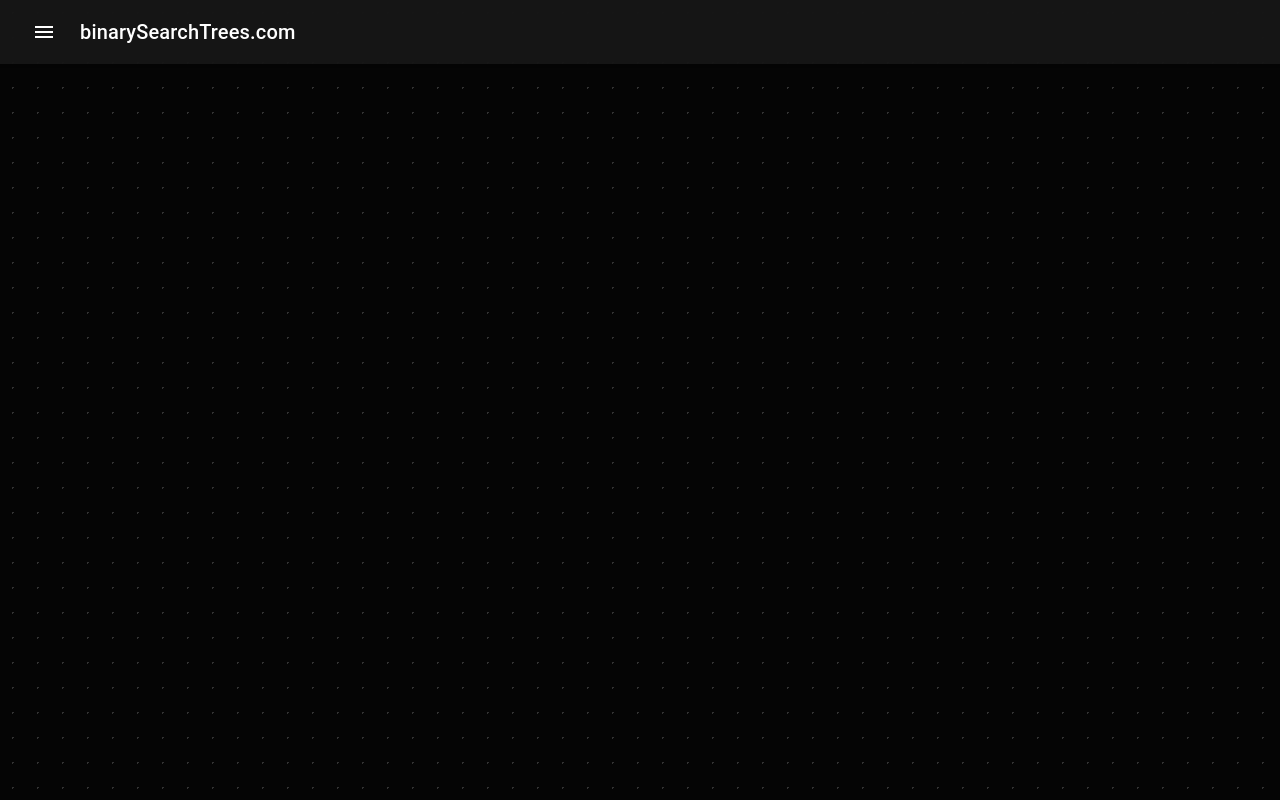
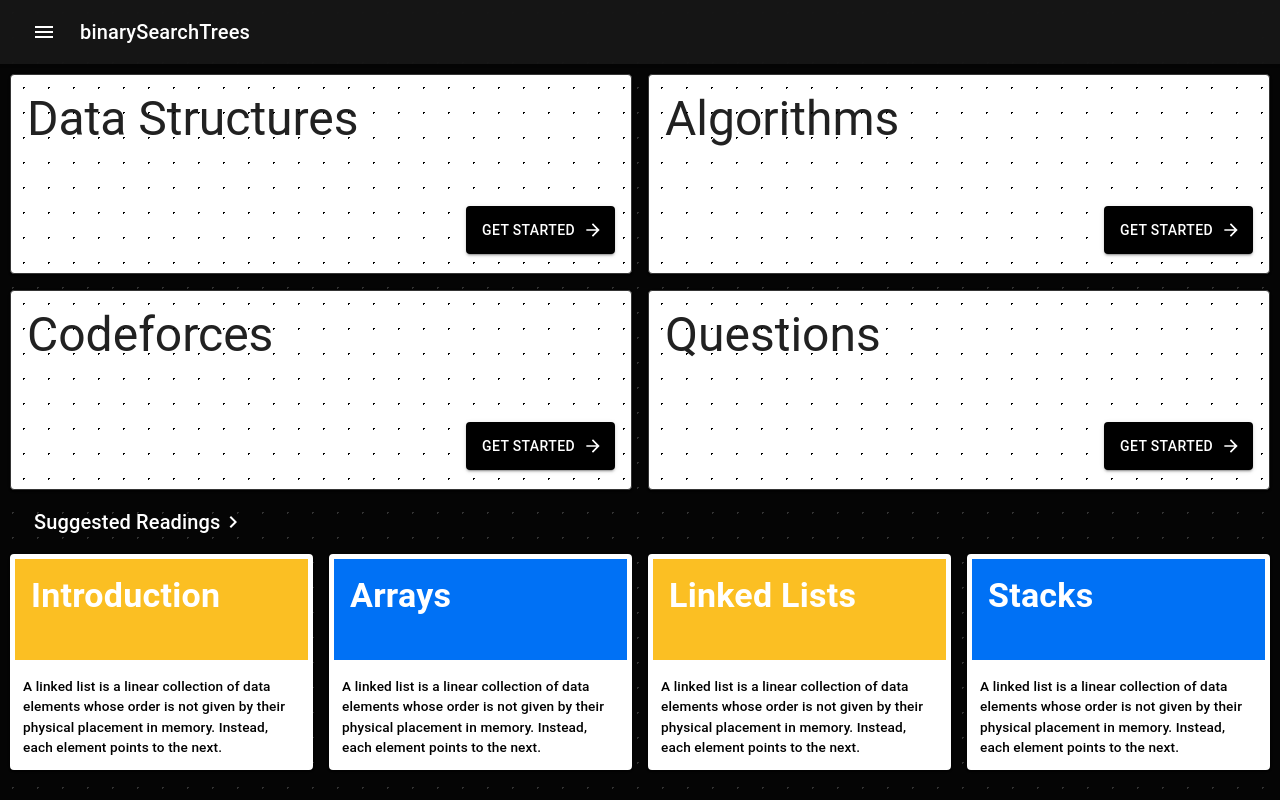
Before and after one commit to hmansh/algorithms, a React (Create React App) app: page / in a window 1280 px wide. Built offline with nearby package versions, Linux system fonts and the light colour scheme.

Commit message:
Added More Functions

```diff
--- a/package.json
+++ b/package.json
@@ -12,6 +12,7 @@
     "@testing-library/react": "^12.1.2",
     "@testing-library/user-event": "^13.5.0",
     "axios": "^0.24.0",
+    "proptypes": "^1.1.0",
     "react": "^17.0.2",
     "react-dom": "^17.0.2",
     "react-markdown": "^7.1.2",
--- a/public/index.html
+++ b/public/index.html
@@ -28,7 +28,7 @@
       work correctly both with client-side routing and a non-root public URL.
       Learn how to configure a non-root public URL by running `npm run build`.
     -->
-    <title>React App</title>
+    <title>BinarySearchTrees</title>
   </head>
   <body>
     <noscript>You need to enable JavaScript to run this app.</noscript>
--- a/src/App.js
+++ b/src/App.js
@@ -1,41 +1,25 @@
 import React, {useState, useEffect} from 'react';
 import './styles/App.css';
 import Box from '@mui/material/Box';
-import Drawer from '@mui/material/Drawer';
-import Toolbar from '@mui/material/Toolbar';
-import Typography from '@mui/material/Typography';
-import Divider from '@mui/material/Divider';
-import IconButton from '@mui/material/IconButton';
-import MenuIcon from '@mui/icons-material/Menu';
-import ListItem from '@mui/material/ListItem';
-import ListItemText from '@mui/material/ListItemText';
-import COLORS from './utils/Colors';
 import View from './components/View/View';
 import {
-  MyList,
-  AppBar,
   DrawerHeader,
   Main,
 } from './components/CustomComponents/CustomComponents';
-import {BrowserRouter, Link} from 'react-router-dom';
+import HeaderDrawer from './components/HeaderDrawer/HeaderDrawer';
+import {BrowserRouter} from 'react-router-dom';
 import {algorithmsTopics, dataStructureTopics} from './utils/staticData';
 
-const drawerWidth = 350;
-
 export default function App() {
-  // const theme = useTheme();
   const [drawerOpen, setDrawerOpen] = React.useState(false);
   const [currentTopic, setCurrentTopic] = React.useState('data-structures');
+  const [currentSubTopic, setCurrentSubTopic] = React.useState('');
+  const [blogUid, setBlogUid] = React.useState(0);
+  const [drawerItems, setDrawerItems] = useState([]);
 
   const handleDrawerOperation = () => {
     setDrawerOpen((prev) => !prev);
   };
-
-  const handleCurrentTopic = (topic) => {
-    setCurrentTopic(topic);
-  };
-
-  const [drawerItems, setDrawerItems] = useState([]);
 
   useEffect(() => {
     setDrawerItems([
@@ -81,76 +65,12 @@ export default function App() {
     <BrowserRouter>
       <div className="App">
         <Box sx={{display: 'flex'}}>
-          <AppBar
-            position="fixed"
-            open={drawerOpen}
-            sx={{
-              // background: COLORS.header
-              boxShadow: 'rgba(0, 0, 0, 0.12) 0px 1px 3px',
-              background: 'rgba(23,23,23,0.92)',
-              backdropFilter: 'saturate(180%) blur(20px)',
-            }}
-          >
-            <Toolbar>
-              <IconButton
-                color="inherit"
-                onClick={handleDrawerOperation}
-                edge="state"
-                disableRipple
-                sx={{mr: 2, ...(drawerOpen && {display: 'none'})}}
-              >
-                <MenuIcon />
-              </IconButton>
-              <Link to="/home" style={{textDecoration: 'none'}}>
-                <Typography
-                  variant="h6"
-                  noWrap
-                  component="div"
-                  style={{color: 'white'}}
-                >
-                  binarySearchTrees.com
-                </Typography>
-              </Link>
-            </Toolbar>
-          </AppBar>
-          <Drawer
-            sx={{
-              'width': drawerWidth,
-              'flexShrink': 0,
-              '& .MuiDrawer-paper': {
-                bgcolor: COLORS.drawerTop,
-                width: drawerWidth,
-                boxSizing: 'border-box',
-              },
-            }}
-            variant="persistent"
-            anchor="left"
-            open={drawerOpen}
-          >
-            <DrawerHeader>
-              <IconButton
-                onClick={handleDrawerOperation}
-                sx={{color: 'white'}}
-              >
-                <MenuIcon />
-              </IconButton>
-            </DrawerHeader>
-            <Divider />
-            <MyList>
-              {drawerItems.map((item, index) => (
-                <Link
-                  to={item['slug']}
-                  style={{textDecoration: 'none'}}
-                  onClick={() => handleCurrentTopic(item['topic'])}
-                  key={index}
-                >
-                  <ListItem disableRipple button>
-                    <ListItemText primary={item['topic']} />
-                  </ListItem>
-                </Link>
-              ))}
-            </MyList>
-          </Drawer>
+          <HeaderDrawer
+            drawerItems={drawerItems}
+            drawerOpen={drawerOpen}
+            setCurrentTopic={setCurrentTopic}
+            handleDrawer={handleDrawerOperation}
+          />
           <Main
             open={drawerOpen}
             style={{
@@ -161,9 +81,16 @@ export default function App() {
             <DrawerHeader />
             <div className="view">
               <View
+                currentTopic={currentTopic}
+                setCurrentTopic={setCurrentTopic}
                 cardList={drawerData[currentTopic].data}
                 setDrawerItems={setDrawerItems}
-                setCurrentTopic={setCurrentTopic}
+                currentSubTopic={currentSubTopic}
+                setCurrentSubTopic={setCurrentSubTopic}
+                blogUid={blogUid}
+                setBlogUid={setBlogUid}
+                drawerOpen={drawerOpen}
+                handleDrawer={handleDrawerOperation}
               />
             </div>
           </Main>
--- a/src/components/DashboardCard/DashboardCard.js
+++ b/src/components/DashboardCard/DashboardCard.js
@@ -13,7 +13,7 @@ export default function DashboardCard(props) {
         sx={{
           border: '1px solid #353535',
           backgroundImage: 'radial-gradient(black 1px, transparent 0)',
-          backgroundSize: '20px 20px',
+          backgroundSize: '25px 25px',
           cursor: 'pointer',
           height: '100%',
         }}
--- /dev/null
+++ b/src/components/HeaderDrawer/HeaderDrawer.js
@@ -0,0 +1,102 @@
+import React from 'react';
+import '../../styles/App.css';
+import Drawer from '@mui/material/Drawer';
+import Toolbar from '@mui/material/Toolbar';
+import Typography from '@mui/material/Typography';
+import Divider from '@mui/material/Divider';
+import IconButton from '@mui/material/IconButton';
+import MenuIcon from '@mui/icons-material/Menu';
+import ListItem from '@mui/material/ListItem';
+import ListItemText from '@mui/material/ListItemText';
+import COLORS from '../../utils/Colors';
+import {
+  MyList,
+  AppBar,
+  DrawerHeader,
+} from '../CustomComponents/CustomComponents';
+import {Link} from 'react-router-dom';
+
+const drawerWidth = 350;
+
+export default function HeaderDrawer(props) {
+  const {
+    handleDrawer,
+    drawerOpen,
+    setCurrentTopic,
+    drawerItems,
+  } = props;
+
+  return (
+    <div>
+      <AppBar
+        position="fixed"
+        open={drawerOpen}
+        sx={{
+          boxShadow: 'rgba(0, 0, 0, 0.12) 0px 1px 3px',
+          background: 'rgba(23,23,23,0.92)',
+          backdropFilter: 'saturate(180%) blur(20px)',
+        }}
+      >
+        <Toolbar>
+          <IconButton
+            color="inherit"
+            onClick={() => handleDrawer()}
+            edge="state"
+            disableRipple
+            sx={{mr: 2, ...(drawerOpen && {display: 'none'})}}
+          >
+            <MenuIcon />
+          </IconButton>
+          <Link to="/" style={{textDecoration: 'none'}}>
+            <Typography
+              variant="h6"
+              noWrap
+              component="div"
+              style={{color: 'white'}}
+            >
+                binarySearchTrees
+            </Typography>
+          </Link>
+        </Toolbar>
+      </AppBar>
+      <Drawer
+        sx={{
+          'width': drawerWidth,
+          'flexShrink': 0,
+          '& .MuiDrawer-paper': {
+            bgcolor: COLORS.drawerTop,
+            width: drawerWidth,
+            boxSizing: 'border-box',
+          },
+        }}
+        variant="persistent"
+        anchor="left"
+        open={drawerOpen}
+      >
+        <DrawerHeader>
+          <IconButton
+            onClick={handleDrawer}
+            sx={{color: 'white'}}
+          >
+            <MenuIcon />
+          </IconButton>
+        </DrawerHeader>
+        <Divider />
+        <MyList>
+          {drawerItems.map((item, index) => (
+            <Link
+              to={item['slug']}
+              style={{textDecoration: 'none'}}
+              onClick={() => setCurrentTopic(item['topic'])}
+              key={index}
+            >
+              <ListItem disableRipple button>
+                <ListItemText primary={item['topic']} />
+              </ListItem>
+            </Link>
+          ))}
+        </MyList>
+      </Drawer>
+    </div>
+  );
+}
--- a/src/components/View/View.js
+++ b/src/components/View/View.js
@@ -6,27 +6,32 @@ import {Route, Routes} from 'react-router-dom';
 import '../../styles/App.css';
 
 export default function View(props) {
-  const {cardList, setCurrentTopic, setDrawerItems} = props;
+  const {cardList, setCurrentTopic, setDrawerItems, currentTopic} = props;
   const [currentSubTopic, setCurrentSubTopic] = useState('');
+  const [subTopics, setSubTopics] = useState([]);
+
   return (
     <div id="view-container">
       <Routes>
         <Route
-          path="/home"
+          path="/"
+          exact
           element={
             <Dashboard
               setDrawerItems={setDrawerItems}
-              setTopic={setCurrentTopic}
+              setCurrentTopic={setCurrentTopic}
+              currentTopic={currentTopic}
             />
           }
         />
         <Route
-          path="/topics"
+          path={currentTopic}
           element={
             <Grid
               setDrawerItems={setDrawerItems}
               cardList={cardList}
               setCurrentSubTopic={setCurrentSubTopic}
+              setSubTopics={setSubTopics}
             />
           }
         />
@@ -36,6 +41,8 @@ export default function View(props) {
             <Blog
               setDrawerItems={setDrawerItems}
               currentSubTopic={currentSubTopic}
+              setSubTopics={setSubTopics}
+              subTopics={subTopics}
             />
           }
         />
--- a/src/views/Blog.js
+++ b/src/views/Blog.js
@@ -11,7 +11,6 @@ import '../styles/App.css';
 import spinner from '../utils/spinner.svg';
 import '../styles/App.css';
 import ErrorOutlineIcon from '@mui/icons-material/ErrorOutline';
-import axios from 'axios';
 
 const breadcrumbs = [
   <Link underline="hover" key="1" color="inherit" href="/">
@@ -64,22 +63,10 @@ Google’s Quantum AI team has had a productive 2021. Despite ongoing global cha
 `;
 
 export default function Blog(props) {
-  const {setDrawerItems, currentSubTopic} = props;
+  const {setDrawerItems, subTopics} = props;
 
   useEffect(() => {
-    axios
-        .get('http://localhost:8081/getAll.do')
-        .then((response) => {
-          const res = {
-            ...response.data.filter((item) => {
-              return item['subTopic'] === currentSubTopic;
-            }),
-          }[0]['data'];
-          setDrawerItems(res);
-        })
-        .catch((error) => {
-          console.log(error);
-        });
+    setDrawerItems(subTopics);
   }, []);
 
   const blogContent = (
--- a/src/views/Dashboard.js
+++ b/src/views/Dashboard.js
@@ -10,11 +10,11 @@ import ContentCard from '../components/Card/Card.js';
 import {Link} from 'react-router-dom';
 
 export default function Dashboard(props) {
-  const {setTopic, setDrawerItems} = props;
+  const {setCurrentTopic, setDrawerItems, currentTopic} = props;
 
   const handleClick = (topic) => {
     console.log(topic);
-    setTopic(topic);
+    setCurrentTopic(topic);
   };
 
   useEffect(() => {
@@ -48,11 +48,12 @@ export default function Dashboard(props) {
         gutterBottom
       >
         {dashboardCardsData.map((item) => (
-          <Grid item xs={1} sm={1} sx={{height: '27vh'}} key={item.slug}>
+          <Grid item xs={1} sm={1} sx={{height: '27vh'}} key={item.slug}
+            onClick={() => handleClick(item.slug)}
+          >
             <Link
-              to="/topics"
+              to={currentTopic}
               style={{textDecoration: 'none'}}
-              onClick={() => handleClick(item.slug)}
             >
               <DashboardCard
                 title={item.title}
```
Also changed, not shown: src/views/Grid.js (+39 -28 lines), 1 other file (tests, documents, lock files or other folders).
